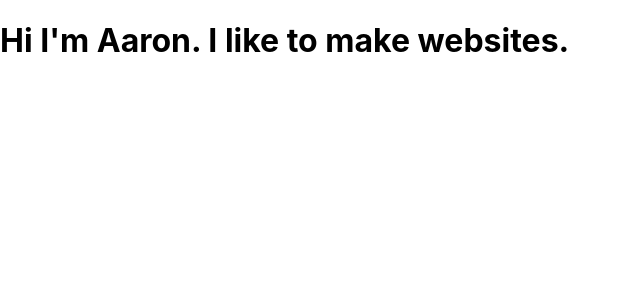
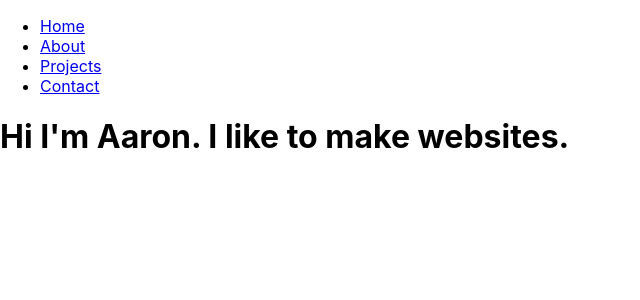
Before and after one commit to aaronlmjohnson/portfolio-site, a React (Create React App) app: page / in a window 1280 px wide. Shown: the top 300 px of the page, without its empty margins (0-640 px from the left). Built offline with nearby package versions, Linux system fonts and the light colour scheme.

Commit message:
added NavBar

```diff
--- a/package.json
+++ b/package.json
@@ -14,6 +14,7 @@
     "react-dom": "^18.2.0",
     "react-scripts": "5.0.1",
     "typescript": "^4.9.5",
+    "uniqid": "^5.4.0",
     "web-vitals": "^2.1.4"
   },
   "scripts": {
@@ -39,5 +40,8 @@
       "last 1 firefox version",
       "last 1 safari version"
     ]
+  },
+  "devDependencies": {
+    "@types/uniqid": "^5.3.2"
   }
 }
--- a/src/App.tsx
+++ b/src/App.tsx
@@ -1,10 +1,12 @@
 import React from 'react';
 import './App.css';
 import Hero from './components/Hero';
+import Navbar from './components/Navbar';
 
 function App() {
   return (
     <div className="container">
+      <Navbar links={["Home", "About", "Projects", "Contact"]}/>
       <Hero />
     </div>
   );
--- /dev/null
+++ b/src/components/Navbar.tsx
@@ -0,0 +1,41 @@
+import uniqid from 'uniqid';
+
+interface NavLinkProps {
+    link: string;
+}
+
+interface NavbarProps {
+    links: string[];
+}
+
+const NavLink = ({link}: NavLinkProps)=>{
+    return(
+        <li className="nav-link">
+            <a href="#">
+                {link}
+            </a>
+        </li>
+    )
+}
+
+const NavLinks = ({links}: NavbarProps)=>{
+
+    return (
+        <ul id="nav-links">
+            {links.map((link)=>{
+                const id = uniqid();
+                return (<NavLink  link = {link} key={id}/>)
+}           )}
+        </ul>
+    );
+}
+
+const Navbar = ({links}: NavbarProps) => {
+    return (
+      <div id="nav-bar">
+        <NavLinks links={links} />
+      </div>
+    );
+};
+
+export default Navbar;
```
Also changed, not shown: 1 other file (tests, documents, lock files or other folders).
